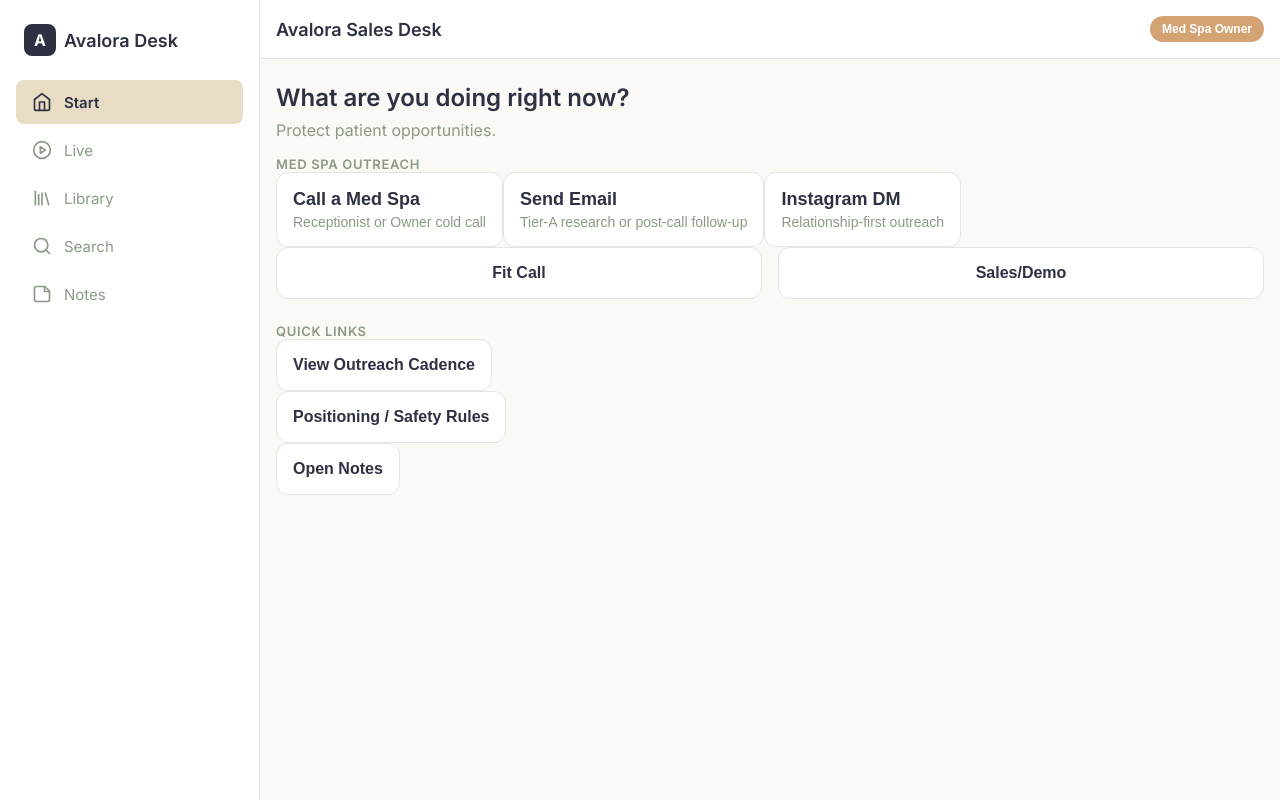
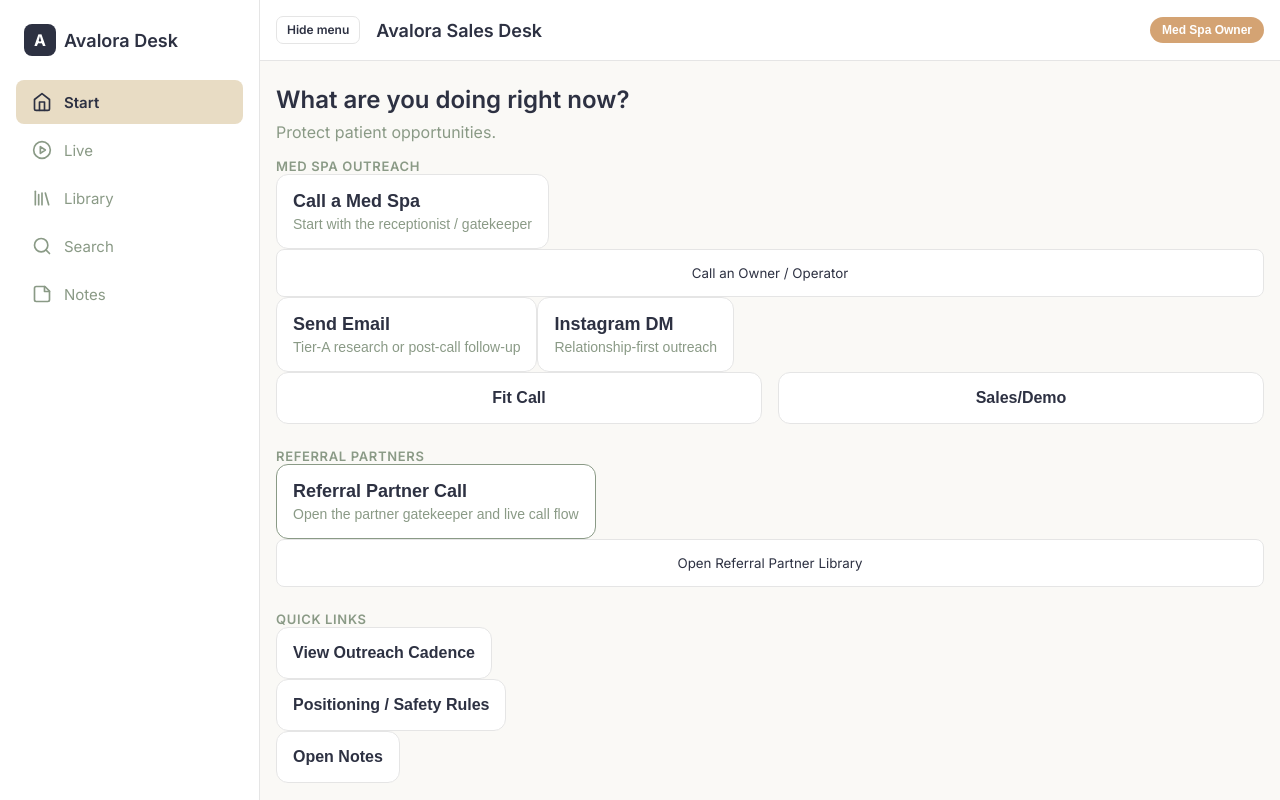
Before and after one commit to Burhanhaider121415/avalora-salesframework, a React (Vite) app: page / in a window 1280 px wide. Built offline with nearby package versions, Linux system fonts and the light colour scheme.

Commit message:
Improve framework navigation and partner access

```diff
--- a/src/App.tsx
+++ b/src/App.tsx
@@ -51,6 +51,7 @@ function App() {
   const [activeLiveScenario, setActiveLiveScenario] = useState<string | null>(initialRoute.liveScenario);
   const [activeOutreachMode, setActiveOutreachMode] = useState<string | null>(initialRoute.outreachMode);
   const [activeNotesContext, setActiveNotesContext] = useState<NoteContext>(initialRoute.notesContext);
+  const [sidebarOpen, setSidebarOpen] = useState(true);
 
   useEffect(() => {
     const handlePopState = () => {
@@ -126,6 +127,7 @@ function App() {
                  onOpenSafety={() => setCurrentMode('safety')}
                  onOpenCadence={() => openLibrary('medspa')}
                  onOpenNotes={() => openNotes('general')}
+                 onOpenLibrary={openLibrary}
                />;
       case 'live':
         return (
@@ -189,18 +191,21 @@ function App() {
                  onOpenSafety={() => setCurrentMode('safety')}
                  onOpenCadence={() => openLibrary('medspa')}
                  onOpenNotes={() => openNotes('general')}
+                 onOpenLibrary={openLibrary}
                />;
     }
   };
 
   return (
     <div className="desktop-layout">
-      <SidebarNav currentMode={currentMode as Mode} setMode={(m) => setCurrentMode(m)} />
+      {sidebarOpen && <SidebarNav currentMode={currentMode as Mode} setMode={(m) => setCurrentMode(m)} />}
 
       <div className="app-container main-content-wrapper">
         <TopBar
           currentMode={currentMode === 'outreach' || currentMode === 'safety' || currentMode === 'cadence' || currentMode === 'notFound' ? 'start' : currentMode}
           workspace={activeWorkspace}
+          sidebarOpen={sidebarOpen}
+          onToggleSidebar={() => setSidebarOpen((open) => !open)}
           onWorkspaceToggle={() => {
             const nextWorkspace = activeWorkspace === 'medspa' ? 'partner' : 'medspa';
             setActiveWorkspace(nextWorkspace);
--- a/src/components/TopBar.tsx
+++ b/src/components/TopBar.tsx
@@ -6,9 +6,11 @@ interface TopBarProps {
   workspace: 'medspa' | 'partner';
   onWorkspaceToggle: () => void;
   onReset: () => void;
+  sidebarOpen: boolean;
+  onToggleSidebar: () => void;
 }
 
-export const TopBar: React.FC<TopBarProps> = ({ currentMode, workspace, onWorkspaceToggle, onReset }) => {
+export const TopBar: React.FC<TopBarProps> = ({ currentMode, workspace, onWorkspaceToggle, onReset, sidebarOpen, onToggleSidebar }) => {
   const getModeTitle = () => {
     switch (currentMode) {
       case 'start': return 'Avalora Sales Desk';
@@ -26,6 +28,9 @@ export const TopBar: React.FC<TopBarProps> = ({ currentMode, workspace, onWorksp
   return (
     <div className="top-bar">
       <div className="flex items-center gap-4">
+        <button onClick={onToggleSidebar} className="sidebar-toggle" aria-label={sidebarOpen ? 'Hide navigation menu' : 'Show navigation menu'}>
+          {sidebarOpen ? 'Hide menu' : 'Show menu'}
+        </button>
         {currentMode !== 'start' && (
           <button onClick={onReset} className="label-text" style={{ cursor: 'pointer', border: 'none', background: 'none' }}>
             ← Back
--- a/src/index.css
+++ b/src/index.css
@@ -270,6 +270,20 @@ p {
   position: sticky;
   top: 0;
   z-index: 10;
+}
+
+.sidebar-toggle {
+  border: 1px solid var(--color-light-gray);
+  background: var(--color-white);
+  color: var(--color-deep-charcoal);
+  border-radius: 7px;
+  padding: 7px 10px;
+  cursor: pointer;
+  font: 600 12px/1 var(--font-family-base);
+}
+
+.sidebar-toggle:hover {
+  border-color: var(--color-deep-charcoal);
 }
 
 .content-area {
@@ -586,6 +600,12 @@ p {
   border-color: var(--color-deep-charcoal);
 }
 
+.btn-back-step:disabled,
+.btn-next-step:disabled {
+  cursor: not-allowed;
+  opacity: .48;
+}
+
 .live-branch-section {
   margin-top: 24px;
   padding-top: 20px;
--- a/src/views/LiveView.tsx
+++ b/src/views/LiveView.tsx
@@ -100,6 +100,9 @@ const LiveView: React.FC<LiveViewProps> = ({ workspace, scenario, onReset, onGoT
   const path = livePaths[currentScenarioId];
   const node = currentNodeId ? path.nodes[currentNodeId] : null;
   if (!node) return <div className="card">The selected call step is unavailable.</div>;
+  const nodeIds = Object.keys(path.nodes);
+  const currentStepIndex = nodeIds.indexOf(node.id);
+  const nextStep = path.nodes[nodeIds[currentStepIndex + 1]];
   const outcomes = node.branchButtons.filter((button) => button.target !== 'back');
   const notesContext = getNotesContext(currentScenarioId, workspace);
 
@@ -115,7 +118,7 @@ const LiveView: React.FC<LiveViewProps> = ({ workspace, scenario, onReset, onGoT
 
   return (
     <div className="flex-col gap-4" style={{ paddingBottom: '112px' }}>
-      <div className="live-step-progress"><span>{path.name}</span></div>
+      <div className="live-step-progress"><span>{path.name}</span><span className="step-indicator">Step {currentStepIndex + 1} of {nodeIds.length}</span></div>
       <div>
         <span className="label-text">Stage</span>
         <h2 style={{ fontSize: '25px', marginTop: '4px' }}>{node.stage}</h2>
@@ -130,6 +133,10 @@ const LiveView: React.FC<LiveViewProps> = ({ workspace, scenario, onReset, onGoT
         <p className="script-text" style={{ whiteSpace: 'pre-wrap', marginTop: '8px' }}>{node.sayThis}</p>
         <button className="btn btn-secondary" onClick={() => void copyScript()} style={{ width: 'auto', minHeight: '38px', marginTop: '16px', fontSize: '13px' }}>{copyStatus || 'Copy'}</button>
       </div>
+      <div className="live-nav-row" aria-label="Framework step navigation">
+        <button className="btn-back-step" onClick={() => handleBranch('back')} disabled={history.length === 0}>← Back</button>
+        <button className="btn-next-step" onClick={() => handleBranch('next')} disabled={!nextStep}>{nextStep ? `Next Step: ${nextStep.stage}` : 'Final Step' } →</button>
+      </div>
       {node.instructions?.length ? (
         <details className="card" style={{ padding: '16px' }}>
           <summary style={{ cursor: 'pointer', fontWeight: 600 }}>Listen for / guidance</summary>
@@ -141,7 +148,6 @@ const LiveView: React.FC<LiveViewProps> = ({ workspace, scenario, onReset, onGoT
           <h3>What happened?</h3>
           <div className="flex-col gap-2">
             {outcomes.map((button) => {
-              const nodeIds = Object.keys(path.nodes);
               const nextNode = button.target === 'next' ? path.nodes[nodeIds[nodeIds.indexOf(node.id) + 1]] : null;
               const label = button.target === 'next' && nextNode ? `Next: ${nextNode.stage}` : button.label;
               return <button key={button.id} className="btn btn-secondary" onClick={() => handleBranch(button.target)} style={{ justifyContent: 'flex-start', textAlign: 'left' }}>{label}</button>;
@@ -149,7 +155,6 @@ const LiveView: React.FC<LiveViewProps> = ({ workspace, scenario, onReset, onGoT
           </div>
         </section>
       )}
-      {history.length > 0 && <button className="btn btn-secondary" onClick={() => handleBranch('back')}>Back to previous situation</button>}
       <div style={{ position: 'sticky', bottom: 0, display: 'flex', gap: '8px', background: 'var(--color-warm-ivory)', padding: '12px 0', borderTop: '1px solid var(--color-light-gray)' }}>
         <button className="btn btn-secondary" onClick={() => setNotesOpen(true)}>Quick Notes</button>
         <button className="btn btn-secondary" onClick={onGoToLibrary}>Full Framework</button>
--- a/src/views/StartView.tsx
+++ b/src/views/StartView.tsx
@@ -1,4 +1,4 @@
-import React, { useState } from 'react';
+import React from 'react';
 
 interface StartViewProps {
   workspace: 'medspa' | 'partner';
@@ -7,10 +7,10 @@ interface StartViewProps {
   onOpenSafety: () => void;
   onOpenCadence: () => void;
   onOpenNotes: () => void;
+  onOpenLibrary: (workspace: 'medspa' | 'partner') => void;
 }
 
-const StartView: React.FC<StartViewProps> = ({ workspace, onLiveModeSelect, onOutreachModeSelect, onOpenSafety, onOpenCadence, onOpenNotes }) => {
-  const [showCallChoices, setShowCallChoices] = useState(false);
+const StartView: React.FC<StartViewProps> = ({ workspace, onLiveModeSelect, onOutreachModeSelect, onOpenSafety, onOpenCadence, onOpenNotes, onOpenLibrary }) => {
   return (
     <div className="flex-col gap-6 pb-6">
       <div className="mb-4">
@@ -22,16 +22,11 @@ const StartView: React.FC<StartViewProps> = ({ workspace, onLiveModeSelect, onOu
         <div className="flex-col gap-4">
           <h3 className="label-text">Med Spa Outreach</h3>
 
-          <button className="card btn-secondary" onClick={() => setShowCallChoices((visible) => !visible)} style={{ textAlign: 'left', padding: '16px' }}>
+          <button className="card btn-secondary" onClick={() => onLiveModeSelect('medspa_gatekeeper')} style={{ textAlign: 'left', padding: '16px' }}>
             <div style={{ fontSize: '18px', fontWeight: 600 }}>Call a Med Spa</div>
-            <p style={{ color: 'var(--color-muted-sage)', fontSize: '14px', marginTop: '4px' }}>Receptionist or Owner cold call</p>
+            <p style={{ color: 'var(--color-muted-sage)', fontSize: '14px', marginTop: '4px' }}>Start with the receptionist / gatekeeper</p>
           </button>
-          {showCallChoices && (
-            <div className="flex gap-2" style={{ paddingLeft: '8px' }}>
-              <button className="btn btn-secondary" onClick={() => onLiveModeSelect('medspa_gatekeeper')}>Receptionist / Gatekeeper</button>
-              <button className="btn btn-secondary" onClick={() => onLiveModeSelect('medspa_owner')}>Owner / Operator</button>
-            </div>
-          )}
+          <button className="btn btn-secondary" onClick={() => onLiveModeSelect('medspa_owner')}>Call an Owner / Operator</button>
 
           <button className="card btn-secondary" onClick={() => onOutreachModeSelect('email_mode')} style={{ textAlign: 'left', padding: '16px' }}>
             <div style={{ fontSize: '18px', fontWeight: 600 }}>Send Email</div>
@@ -58,10 +53,22 @@ const StartView: React.FC<StartViewProps> = ({ workspace, onLiveModeSelect, onOu
         <div className="flex-col gap-4 mt-6">
           <h3 className="label-text">Referral Partners</h3>
 
-          <button className="card btn-secondary" onClick={() => onLiveModeSelect(null)} style={{ textAlign: 'left', padding: '16px', borderColor: 'var(--color-muted-sage)' }}>
+          <button className="card btn-secondary" onClick={() => onLiveModeSelect('partner_gatekeeper')} style={{ textAlign: 'left', padding: '16px', borderColor: 'var(--color-muted-sage)' }}>
             <div style={{ fontSize: '18px', fontWeight: 600 }}>Referral Partner Call</div>
             <p style={{ color: 'var(--color-muted-sage)', fontSize: '14px', marginTop: '4px' }}>Agencies, reps, consultants</p>
           </button>
+          <button className="btn btn-secondary" onClick={() => onOpenLibrary('partner')}>Open Referral Partner Library</button>
+        </div>
+      )}
+
+      {workspace === 'medspa' && (
+        <div className="flex-col gap-4 mt-6">
+          <h3 className="label-text">Referral Partners</h3>
+          <button className="card btn-secondary" onClick={() => onLiveModeSelect('partner_gatekeeper')} style={{ textAlign: 'left', padding: '16px', borderColor: 'var(--color-muted-sage)' }}>
+            <div style={{ fontSize: '18px', fontWeight: 600 }}>Referral Partner Call</div>
+            <p style={{ color: 'var(--color-muted-sage)', fontSize: '14px', marginTop: '4px' }}>Open the partner gatekeeper and live call flow</p>
+          </button>
+          <button className="btn btn-secondary" onClick={() => onOpenLibrary('partner')}>Open Referral Partner Library</button>
         </div>
       )}
 
```
